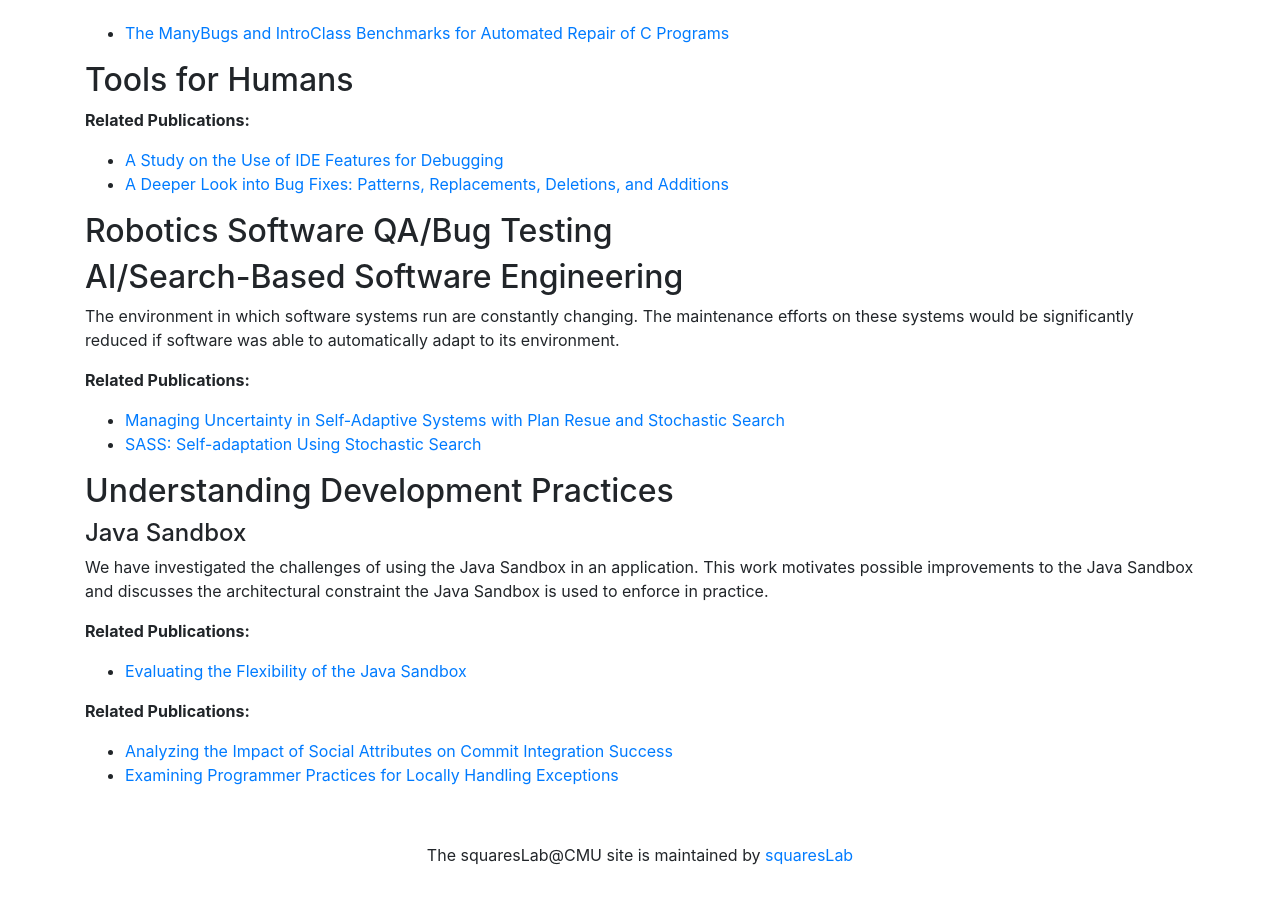
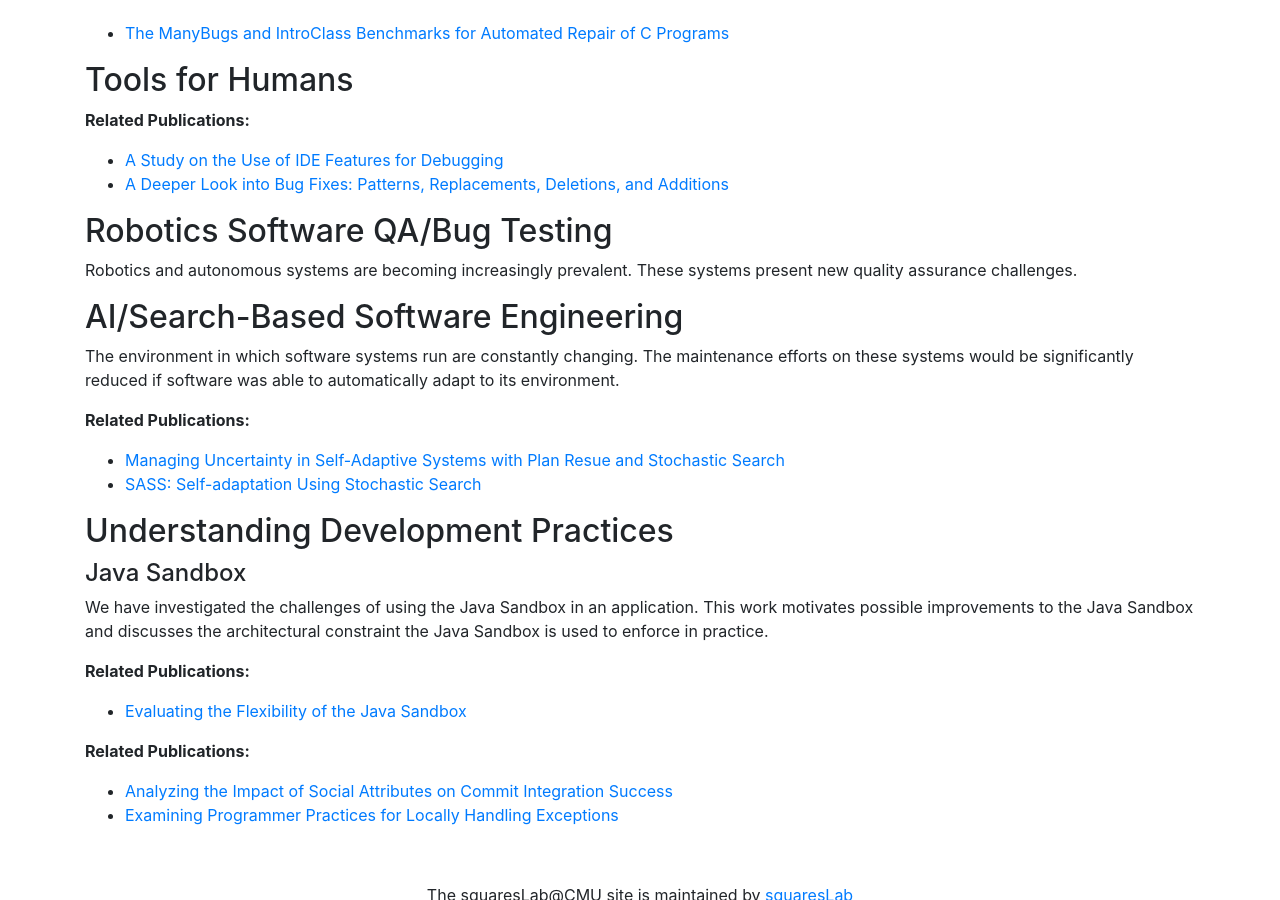
Before and after one commit to squaresLab/squaresLab.github.io, a Jekyll site: the page built from research.md, in a window 1280 px wide and 900 px high, scrolled down 967 px. Built offline with Jekyll 4.4.1, drawn with Linux system fonts in a browser that asks for light colours; nearby versions of some CDN libraries.

Commit message:
adding a sentence about robotics testing

```diff
--- a/research.md
+++ b/research.md
@@ -60,6 +60,8 @@ site](http://repairbenchmarks.cs.umass.edu/).
 - [A Deeper Look into Bug Fixes: Patterns, Replacements, Deletions, and Additions](/publications/#SotoMSRChallenge2016)
 
 ## Robotics Software QA/Bug Testing
+Robotics and autonomous systems are becoming increasingly prevalent. These systems present new quality assurance challenges.
+
 ## AI/Search-Based Software Engineering
 The environment in which software systems run are constantly changing.
 The maintenance efforts on these systems would be significantly reduced if
```
